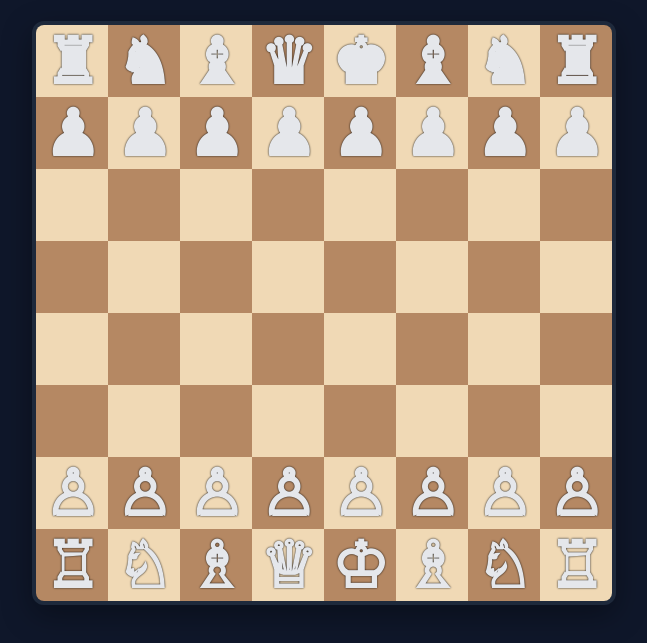
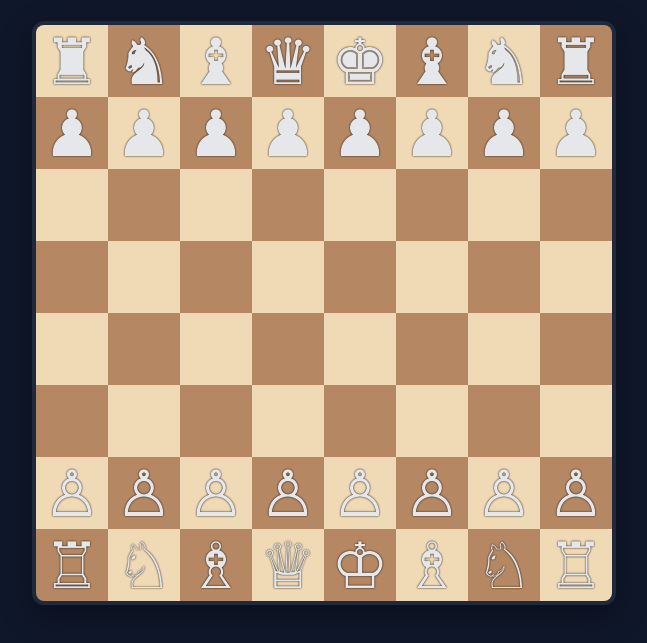
Before and after one commit to Alextc35/browser-chess-ts, a website built with Vite: page index.html in a window 1280 px wide. Shown: the part 119-762 px from the top of the page, without its empty margins (316-963 px from the left). Built offline with nearby package versions, Linux system fonts and the light colour scheme.

Commit message:
style(fix): the black pieces were not visible

```diff
--- a/src/style.css
+++ b/src/style.css
@@ -47,7 +47,7 @@ body {
   place-items: center;
   font-size: 4rem;
   line-height: 1;
-  font-weight: 900;
+  font-weight: 500;
   -webkit-font-smoothing: antialiased;
   -moz-osx-font-smoothing: grayscale;
   text-shadow: 0 0 2px rgba(0,0,0,1);
```
